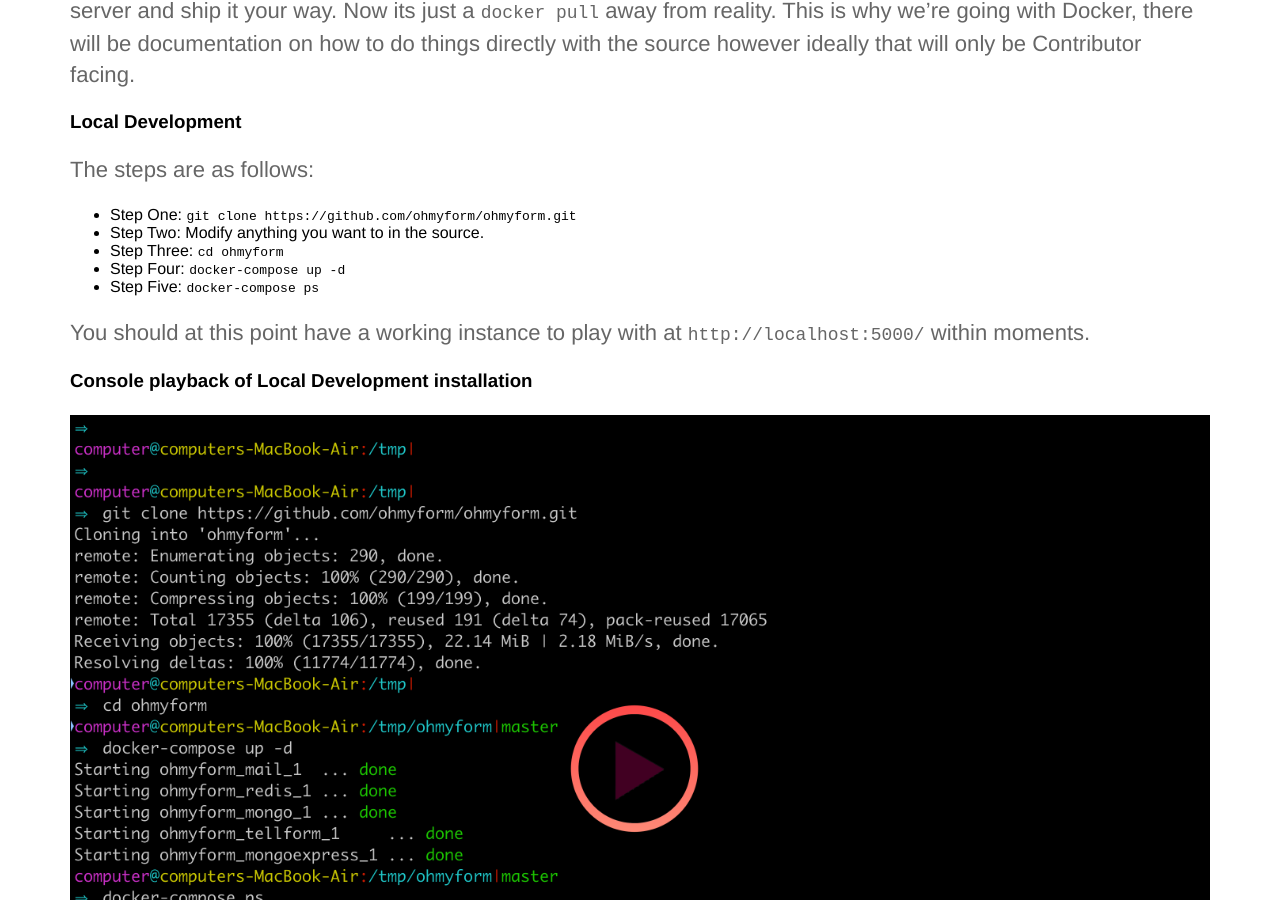
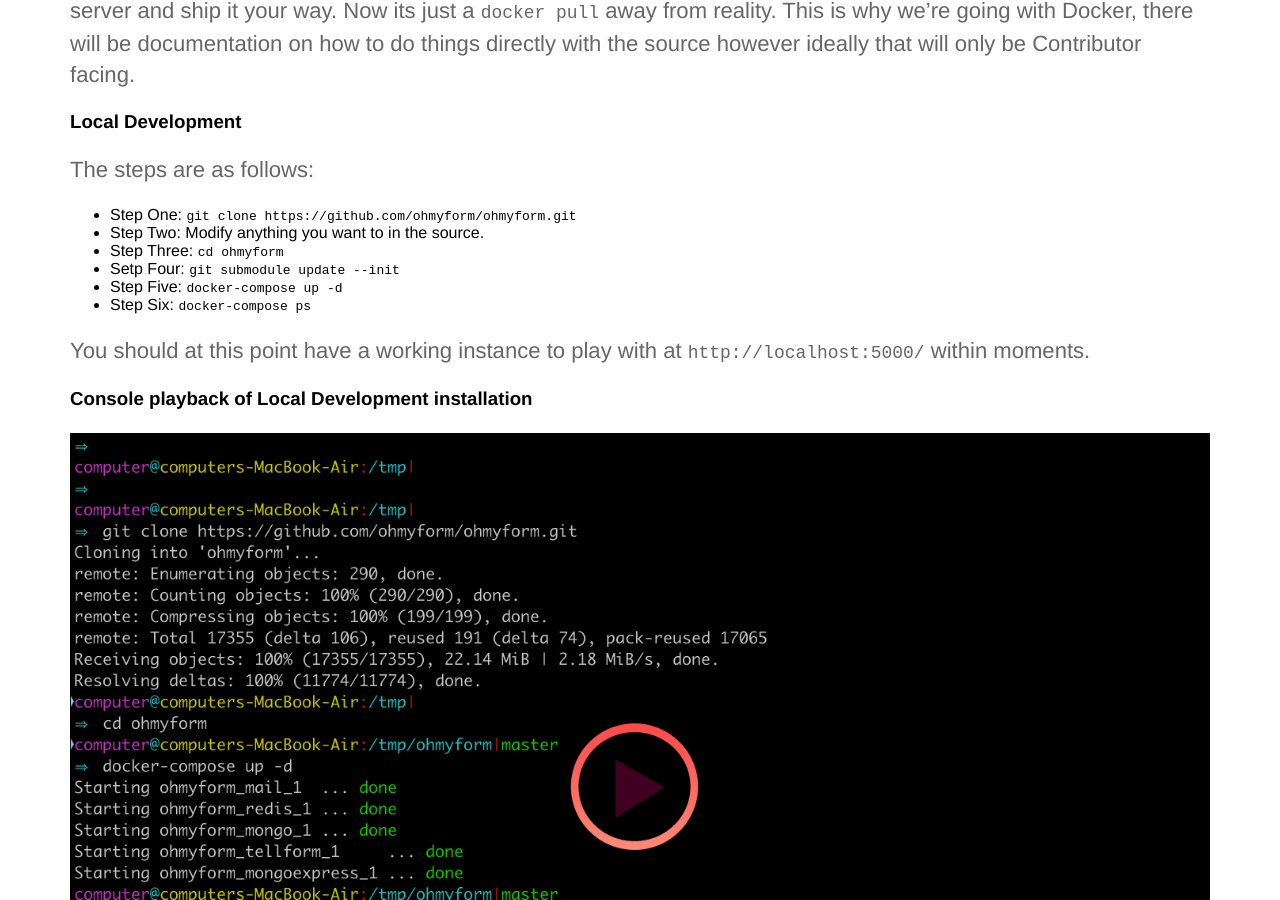
Before and after one commit to ohmyform/website, a Jekyll site: the page built from docs/install.md, in a window 1280 px wide and 900 px high, scrolled down 385 px. Built offline with Jekyll 4.4.1, drawn with Linux system fonts in a browser that asks for light colours; comment, search, counter and statistics services are not loaded.

Commit message:
Add submodule install instruction

```diff
--- a/docs/install.md
+++ b/docs/install.md
@@ -11,8 +11,9 @@
 * Step One: `git clone https://github.com/ohmyform/ohmyform.git`
 * Step Two: Modify anything you want to in the source.
 * Step Three: `cd ohmyform`
-* Step Four: `docker-compose up -d`
-* Step Five: `docker-compose ps`
+* Setp Four: `git submodule update --init`
+* Step Five: `docker-compose up -d`
+* Step Six: `docker-compose ps`
 
 You should at this point have a working instance to play with at `http://localhost:5000/` within moments.
 
```
